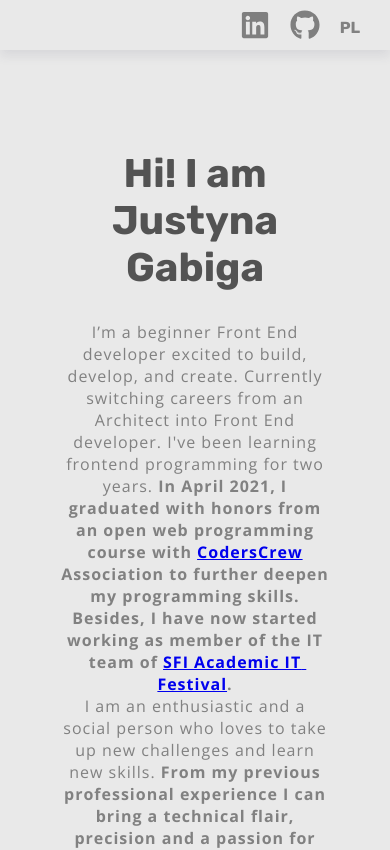
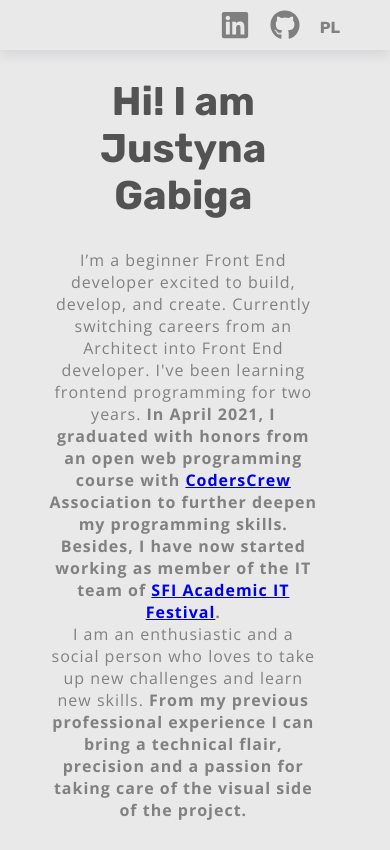
Before and after one commit to JotGabiga/Portfolio-v4, a React (Create React App) app: page / in a window 390 px wide. Shown: the top 850 px of the page. Built offline with nearby package versions, Linux system fonts and the light colour scheme; a web font is replaced by a local one.

Commit message:
Styles and text corrected

```diff
--- a/src/App.js
+++ b/src/App.js
@@ -1,8 +1,10 @@
 import Home from './components/Home/Home';
+import SocialMediaBar from "./components/SocialMediaBar/SocialMediaBar";
 
 function App() {
   return (
     <div className="App">
+      <SocialMediaBar></SocialMediaBar>
      <Home></Home>
     </div>
   );
--- a/src/components/ContactForm/ContactForm.scss
+++ b/src/components/ContactForm/ContactForm.scss
@@ -5,6 +5,7 @@
   display: flex;
   flex-direction: column;
   img {
+    box-sizing: border-box;
     width: 70%;
     margin: 0vh 0vw 5vh 0vw;
     border: 1px solid $dark-color;
--- a/src/components/Home/Home.jsx
+++ b/src/components/Home/Home.jsx
@@ -4,7 +4,7 @@ import "./Home.scss";
 import Portfolio from "../Portfolio/Portfolio";
 import SkillSection from "../SkillSection/SkillSection";
 import ContactForm from "../ContactForm/ContactForm";
-import SocialMediaBar from "../SocialMediaBar/SocialMediaBar";
+
 import cv from "./assets/CV_JustynaGabiga.pdf";
 import ScrollButton from "../ScrollButton/ScrollButton";
 import { useTranslation } from "react-i18next";
@@ -18,9 +18,8 @@ const Home = (props) => {
   };
   return (
     <section className="mainContainer" className={state}>
-      <SocialMediaBar></SocialMediaBar>
       <section className="home">
-        <section className="mainSection">
+        <section className="mainSection" >
           <div className="up">
             <h1>{t("welcome.title")}</h1>
             <div className="description">
--- a/src/components/Home/Home.scss
+++ b/src/components/Home/Home.scss
@@ -1,6 +1,5 @@
 @import "../../variables/variables.scss";
 .skillsActive{
-  white-space: pre-wrap;
   ::selection {
     color: rgb(255, 255, 255);
     background: $orange-color;
@@ -30,7 +29,8 @@
 }
 .home {
   height: calc(100vh - 30%);
-  @include containerStyle(150px 0px 7% 0px, row, 0px 15% 0px 15%);
+  // min-height: calc(100vh - 30%);
+  @include containerStyle(7% 0vw 7% 0vh, row, 0vh 15% 0vh 15%);
 }
 .mainSection {
   display: flex;
@@ -133,7 +133,7 @@ button {
 // 900px - 1300px
 @media only screen and (max-width: 1300px) {
   .home {
-    @include containerStyle(150px 0px 8% 0px, column, 0px 12% 0px 12%);
+    @include containerStyle(7% 0vw 7% 0vh,column, 0vh 12% 0vh 12%);
     margin-right: auto;
     margin-left: auto;
     width: 70%;
@@ -182,6 +182,9 @@ button {
 
 // 600px - 900px
 @media only screen and (max-width: 900px) {
+  .home{
+    @include containerStyle(20% 0vw 7% 0vh, column, 0vh 12% 0vh 12%);
+  }
   .mainSection {
     h1 {
       @include header1_900();
--- a/src/components/Portfolio/Portfolio.jsx
+++ b/src/components/Portfolio/Portfolio.jsx
@@ -34,7 +34,9 @@ const Portfolio = (props) => {
         <h4>{t("project.backendStack")}</h4>
       </div>
       <div className="dropdown">
-        <button className="dropdownIcon">Dowiedz się więcej</button>
+        <button className="dropdownIcon">
+        {t("project.moreInfo")}
+          </button>
         <div class="dropdown-content">
           <strong>{t("project.text")}</strong>
         </div>
--- a/src/components/Portfolio/Portfolio.scss
+++ b/src/components/Portfolio/Portfolio.scss
@@ -106,6 +106,9 @@
       @include header4_1300();
     }
   }
+  .overlay {
+    display:none;
+  }
   .dropdown {
     width: 100%;
     position: relative;
@@ -129,7 +132,7 @@
     color: $darker-color;
     background-color: $basic-color;
     position: absolute;
-    margin: 0px;
+    margin: 0vh 0vw 4vh 0vw;
     border: 1px solid $dark-color;
     box-shadow: 0px 4px 4px $shadow-color;
     padding: 12px 16px;
--- a/src/components/SocialMediaBar/SocialMediaBar.jsx
+++ b/src/components/SocialMediaBar/SocialMediaBar.jsx
@@ -29,7 +29,9 @@ const SocialMediaBar = (props) => {
           <div className="changeLanguage" onClick={() => changeLang(lang)}>
             <img src={globe} alt="changeLanguage"></img>
           </div>
+          <div className="changeLanguageMobile" onClick={() => changeLang(lang)}>
           <h4>{lang}</h4>
+          </div>
         </div>
       </section>
     </section>
--- a/src/components/SocialMediaBar/SocialMediaBar.scss
+++ b/src/components/SocialMediaBar/SocialMediaBar.scss
@@ -7,20 +7,21 @@
   position: fixed;
   box-sizing: border-box;
   background-color: $basic-color;
+  padding-top: 7%;
 }
 .socialLinks {
   display: flex;
   align-items: flex-end;
   flex-direction: column;
-  padding-top: 150px;
   img {
     width: 26px;
     height: 26px;
     filter: $dark-filter;
     margin: 10px 0px 10px 0px;
   }
-  img:hover{
-    filter: invert(31%) sepia(11%) saturate(9%) hue-rotate(326deg) brightness(103%) contrast(99%);
+  img:hover {
+    filter: invert(31%) sepia(11%) saturate(9%) hue-rotate(326deg)
+      brightness(103%) contrast(99%);
   }
   h3 {
     @include text();
@@ -38,12 +39,26 @@
     margin: 0px;
   }
 }
+.changeLanguageMobile {
+  display: none;
+}
 h4 {
   @include uniHeader34(center, uppercase);
   font-size: 1rem;
 }
 @media only screen and (max-width: 900px) {
+  h4 {
+    margin: 10px 20px 10px 0px;
+  }
+  .changeLanguageMobile {
+    display: block;
+    :hover {
+      cursor: pointer;
+      color: $darker-color;
+    }
+  }
   .socialMediaBar {
+    padding-top: 0px;
     width: 100%;
     height: 50px;
     box-shadow: 0px 6px 10px rgba(68, 67, 98, 0.1);
@@ -68,7 +83,7 @@ h4 {
   }
   .changeLanguage {
     img {
-      display:none
+      display: none;
     }
   }
 }
--- a/src/index.scss
+++ b/src/index.scss
@@ -1,6 +1,12 @@
 @import "variables/variables.scss";
 body {
   height: 100%;
-   background-color: $basic-color;
-   margin:0px;
-  }
+  background-color: $basic-color;
+  margin: 0px;
+}
+.root {
+  height: 100%;
+}
+.js-focus-visible{
+  min-height: 100vh;
+}
--- a/src/translations/en/common.json
+++ b/src/translations/en/common.json
@@ -31,6 +31,7 @@
         "description": "Virtual library",
         "frontendStack": "React + Firebase + Sass",
         "backendStack": "Node.js + MongoDb + Heroku",
-        "text": "Bookcrossing App is prepared as MVP. The main purpose of the application is to manage user's home library and exchange books with friends. App was created for educational purposes mainly, so that I could consolidate my knowledge of Back End and Front End technologies. I used React.js with functional components and it has been deployed on Firebase. Back End project uses non relational database - Mongodb, and it's been deployed on Heroku. The connection to the database is made in the Back End application written in Node.js which allows to integrate with Front End by API. You can find more information on this in the repository called `BookcrossingApp` on my GitHub profile in the ReadeMe file."
+        "text": "Bookcrossing App is prepared as MVP. The main purpose of the application is to manage user's home library and exchange books with friends. App was created for educational purposes mainly, so that I could consolidate my knowledge of Back End and Front End technologies. I used React.js with functional components and it has been deployed on Firebase. Back End project uses non relational database - Mongodb, and it's been deployed on Heroku. The connection to the database is made in the Back End application written in Node.js which allows to integrate with Front End by API. You can find more information on this in the repository called `BookcrossingApp` on my GitHub profile in the ReadeMe file.",
+        "moreInfo": "Find out more about project"
     }
 }
--- a/src/translations/pl/common.json
+++ b/src/translations/pl/common.json
@@ -31,6 +31,7 @@
         "description": "Wirtualna biblioteka",
         "frontendStack": "React + Firebase + Sass",
         "backendStack": "Node.js + MongoDb + Heroku",
-        "text": "Aplikacja została przygotowana jako MVP. Służy do zarządzania domową biblioteką oraz wymianą książek ze znajomymi. Aplikacja została stworzona w celach edukacyjnych, głównie po to abym mogła utrwalić moją wiedzę na temat technologii Front End i Back End. W projekcie użyłam frameworku React wraz z komponentami funkcyjnymi. Projekt został wdrożony przy użyciu platformy Firebase. Część Back Endowa projektu opiera się na nierelacyjnej bazie danych Mongodb i została wdrożona na platformie Heroku. Połączenie z bazą danych wykonałam przy pomocy Back Endowej aplikacji napisanej w Node.js, przy użyciu której Frond End integruje się z bazą danych poprzez API. Więcej informacji na temat projektu można znaleźć w moim repozytorium na GitHubie pod nazwą `BookcrossingApp` w pliku ReadeMe."
+        "text": "Aplikacja została przygotowana jako MVP. Służy do zarządzania domową biblioteką oraz wymianą książek ze znajomymi. Aplikacja została stworzona w celach edukacyjnych, głównie po to abym mogła utrwalić moją wiedzę na temat technologii Front End i Back End. W projekcie użyłam frameworku React wraz z komponentami funkcyjnymi. Projekt został wdrożony przy użyciu platformy Firebase. Część Back Endowa projektu opiera się na nierelacyjnej bazie danych Mongodb i została wdrożona na platformie Heroku. Połączenie z bazą danych wykonałam przy pomocy Back Endowej aplikacji napisanej w Node.js, przy użyciu której Frond End integruje się z bazą danych poprzez API. Więcej informacji na temat projektu można znaleźć w moim repozytorium na GitHubie pod nazwą `BookcrossingApp` w pliku ReadeMe.",
+        "moreInfo": "Więcej informacji o projekcie"
     }
 }
--- a/src/variables/variables.scss
+++ b/src/variables/variables.scss
@@ -189,7 +189,6 @@ $text-font-family: "Open Sans", sans-serif;
   text-decoration: none;
   &:hover {
     cursor: pointer;
-    color: $darker-color;
   }
 }
 
```
